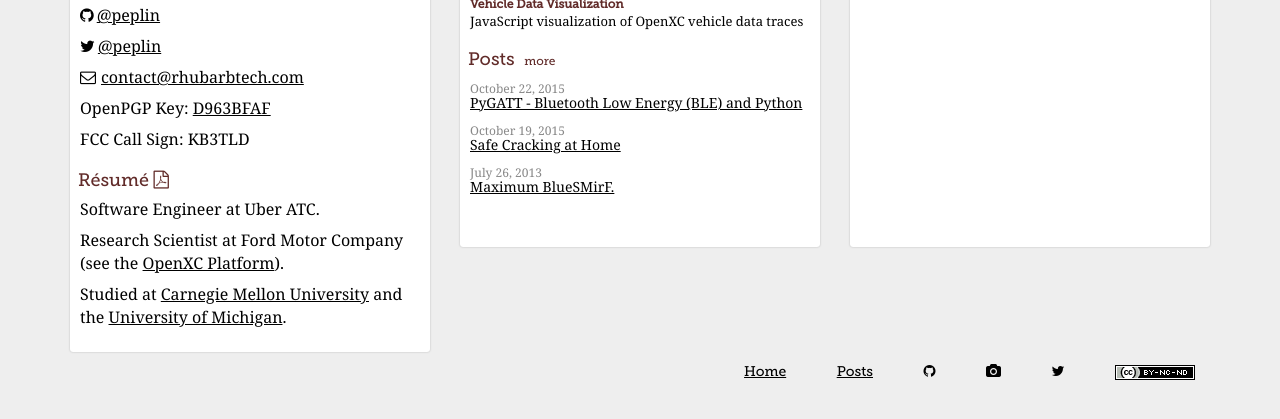
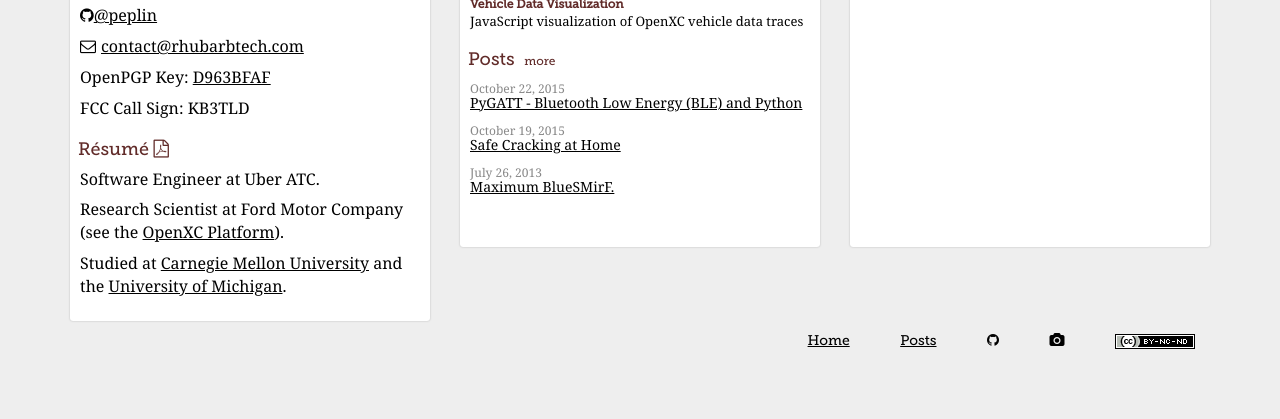
Before and after one commit to peplin/peplin.github.com, a Jekyll site: the page built from index.html, in a window 1280 px wide, cut to the strip 298-717 px from the top of the page. Built offline with Jekyll 4.4.1, drawn with Linux system fonts in a browser that asks for light colours.

Commit message:
Remove Twitter account link (for sanity)

```diff
--- a/_layouts/default.html
+++ b/_layouts/default.html
@@ -27,7 +27,6 @@
                         <li><a href="/posts/">Posts</a></li>
                         <li><a href="https://github.com/peplin"><i class="fa fa-github"></i></a></li>
                         <li><a href="https://flickr.com/photos/christopherpeplin"><i title="Flickr" class="fa fa-camera"></i></a></li>
-                        <li><a class="twitter" href="http://twitter.com/peplin"><i title="Twitter" class="fa fa-twitter"></i></a></li>
                         <li class="last-child">
                             <a rel="license" href="http://creativecommons.org/licenses/by-nc-nd/3.0/">
                                 <img alt="Creative Commons License" src="/images/creativecommons-80x15.png" />
--- a/index.html
+++ b/index.html
@@ -17,8 +17,7 @@
             <h2>Identity</h2>
             <ul>
                 <li><img src="https://secure.gravatar.com/avatar/86c4047481dee2e494439bb221a641c0/" alt="Chris' Headshot" /></li>
-                <li><a href="http://github.com/peplin" target="_blank"><i class="twitter-icon fa fa-github"></i>@peplin</a></li>
-                <li><a href="http://twitter.com/peplin" target="_blank"><i class="twitter-icon fa fa-twitter"></i>@peplin</a></li>
+                <li><a href="http://github.com/peplin" target="_blank"><i class="fa fa-github"></i>@peplin</a></li>
                 <li><a href="&#109;&#97;&#105;&#108;&#116;&#111;&#58;&#99;&#111;&#110;&#116;&#97;&#99;&#116;&#64;&#114;&#104;&#117;&#98;&#97;&#114;&#98;&#116;&#101;&#99;&#104;&#46;&#99;&#111;&#109;">
                         <i class="email-icon fa fa-envelope-o"></i>&#99;&#111;&#110;&#116;&#97;&#99;&#116;&#64;&#114;&#104;&#117;&#98;&#97;&#114;&#98;&#116;&#101;&#99;&#104;&#46;&#99;&#111;&#109;</a></li>
                 <li>OpenPGP Key: <a href="http://keyserver.ubuntu.com:11371/pks/lookup?op=get&amp;search=0x0E4DC980D963BFAF">D963BFAF</a></li>
```
